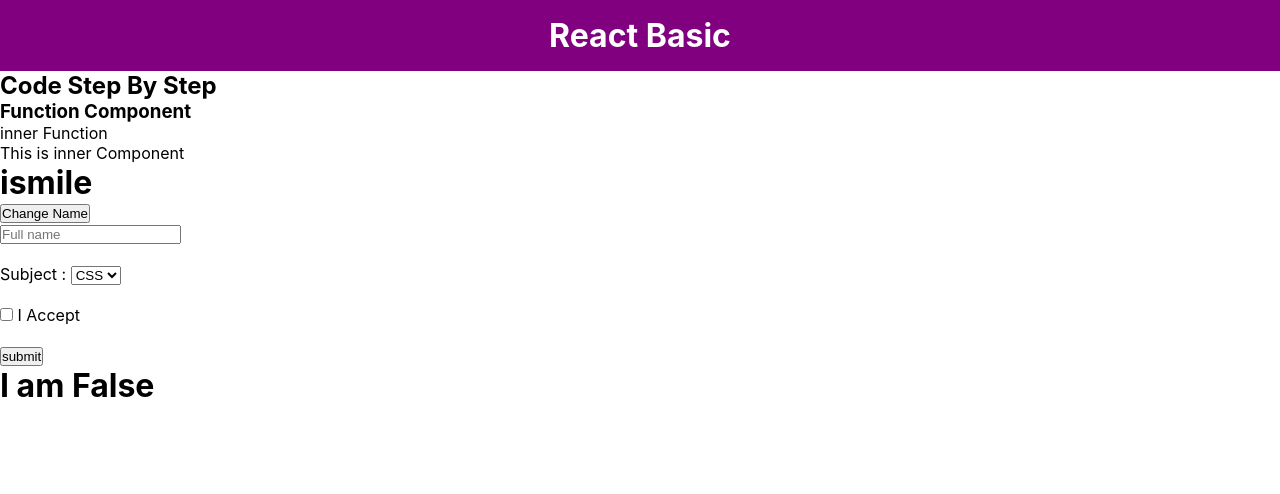
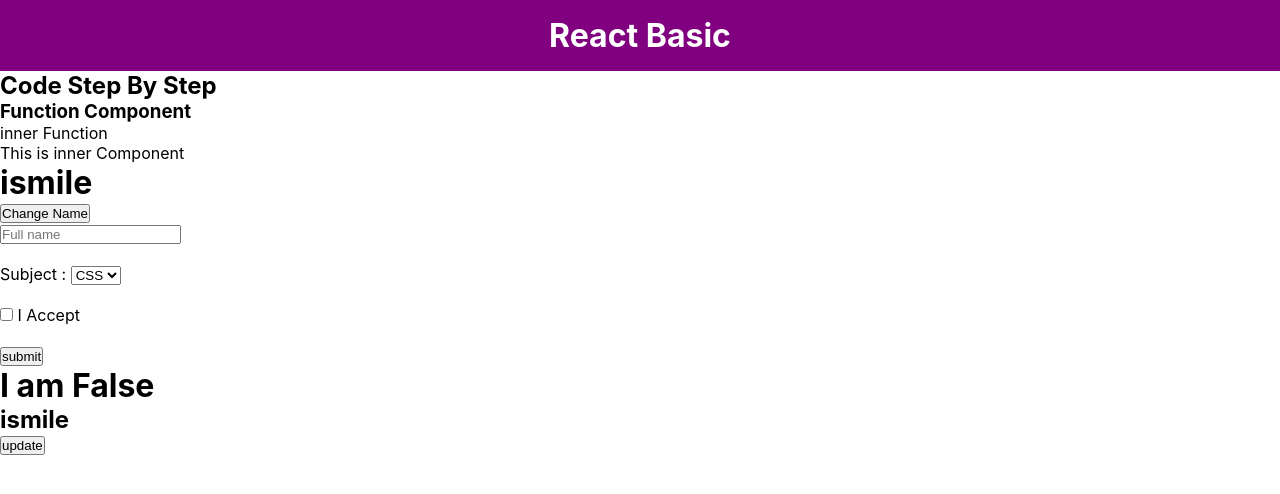
Before and after one commit to ismailsardar/react_2, a React (Create React App) app in the folder my-selfs/: page / in a window 1280 px wide. Shown: the top 494 px of the page. Built offline with nearby package versions, Linux system fonts and the light colour scheme.

Commit message:
class component life cycle componentDidMount

```diff
--- a/my-selfs/src/components/code_stye_By_stye/MyComponent.js
+++ b/my-selfs/src/components/code_stye_By_stye/MyComponent.js
@@ -2,6 +2,7 @@
 import CondRen from './CondRen'
 import From from './From'
 import Function from './Function'
+import MyClass from './myClass'
 import Props from './Props'
 
 const MyComponent = () => {
@@ -12,6 +13,7 @@
         <Props name={"Ismile"} />
         <From />
         <CondRen />
+        <MyClass />
     </div>
   )
 }
--- /dev/null
+++ b/my-selfs/src/components/code_stye_By_stye/myClass.js
@@ -0,0 +1,21 @@
+import React, { Component } from 'react'
+
+export default class MyClass extends Component {
+    constructor(props) {
+      super(props)
+
+      this.state = {
+         name:"ismile"
+      }
+    //   this.setState({name:"sardar"})
+    }
+  render() {
+    console.log("Render");
+    return (
+      <div>
+        <h2>{this.state.name}</h2>
+        <button onClick={()=>this.setState({name:"sardar"})}>update</button>
+      </div>
+    )
+  }
+}
```
